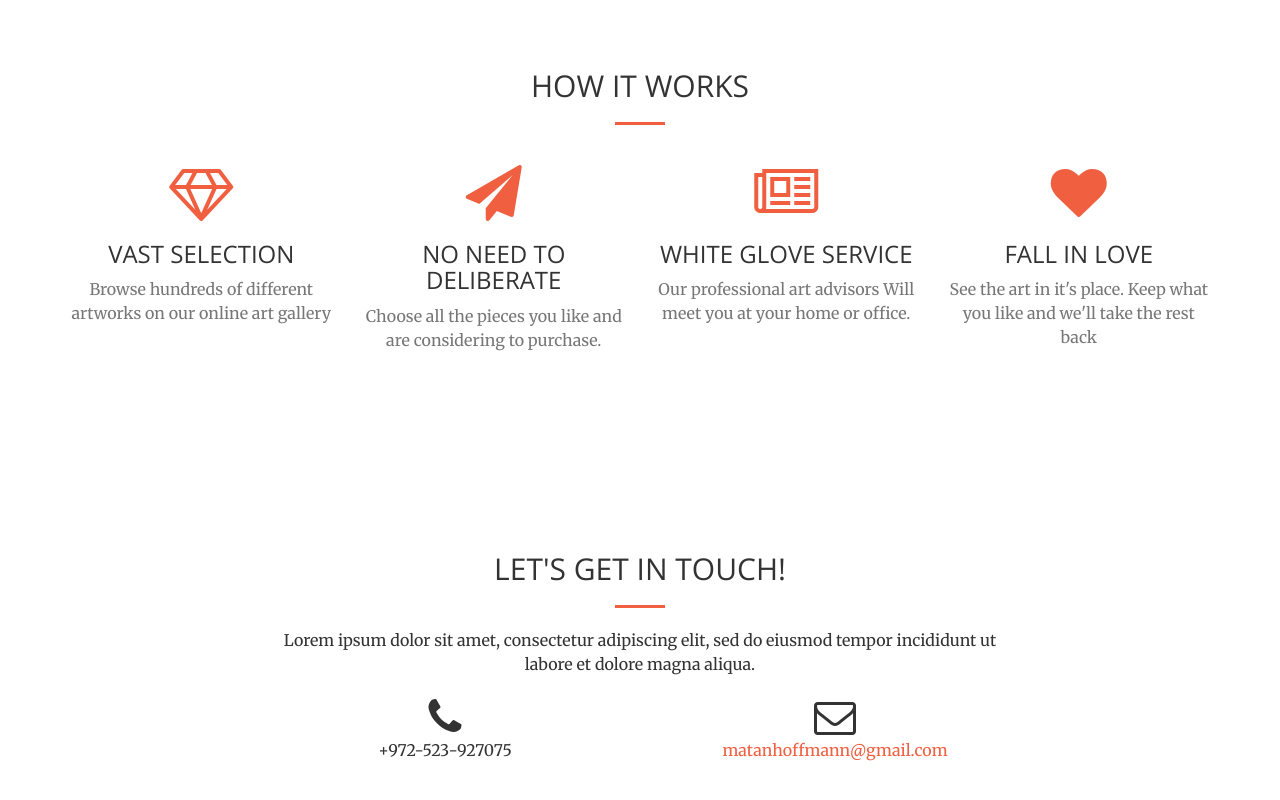
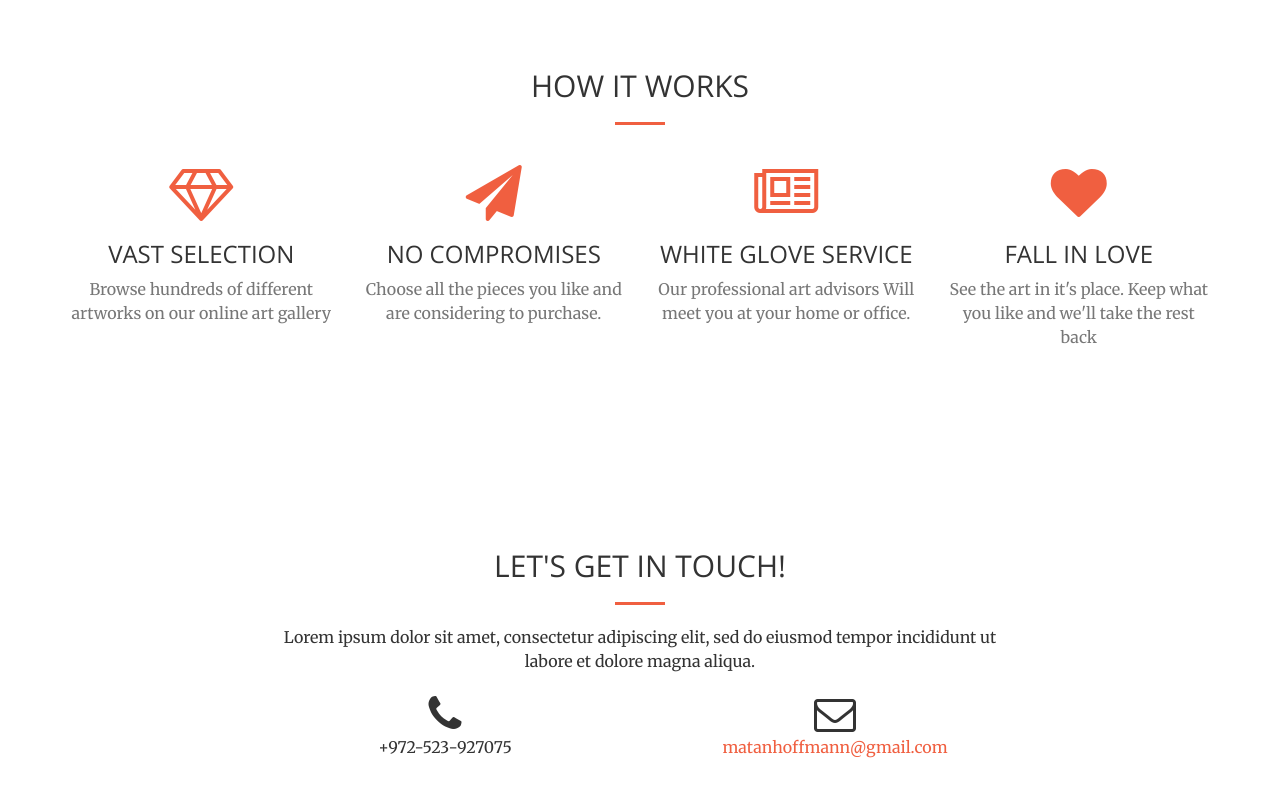
Before and after one commit to telavivart/website, a website: page index.html in a window 1280 px wide. Shown: the part 1225-2025 px from the top of the page. Drawn offline with nearby package versions, Linux system fonts and the light colour scheme; a script that the page names is missing.

Commit message:
Remove black

```diff
--- a/views/home.view.html
+++ b/views/home.view.html
@@ -42,7 +42,7 @@
                 <div class="col-lg-3 col-md-6 text-center">
                     <div class="service-box">
                         <i class="fa fa-4x fa-paper-plane wow bounceIn text-primary" data-wow-delay=".1s"></i>
-                        <h3>No need to deliberate</h3>
+                        <h3>No Compromises</h3>
                         <p class="text-muted">Choose all the pieces you like and are considering to purchase.</p>
                     </div>
                 </div>
```
